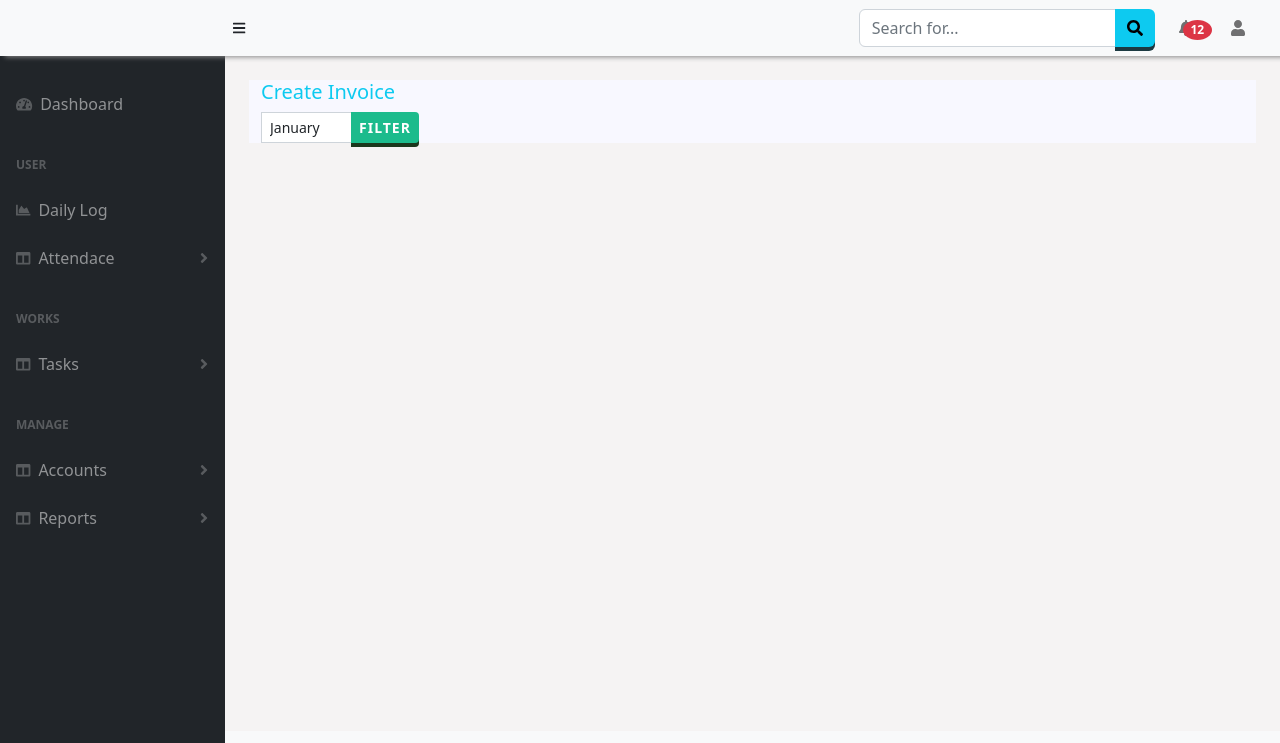
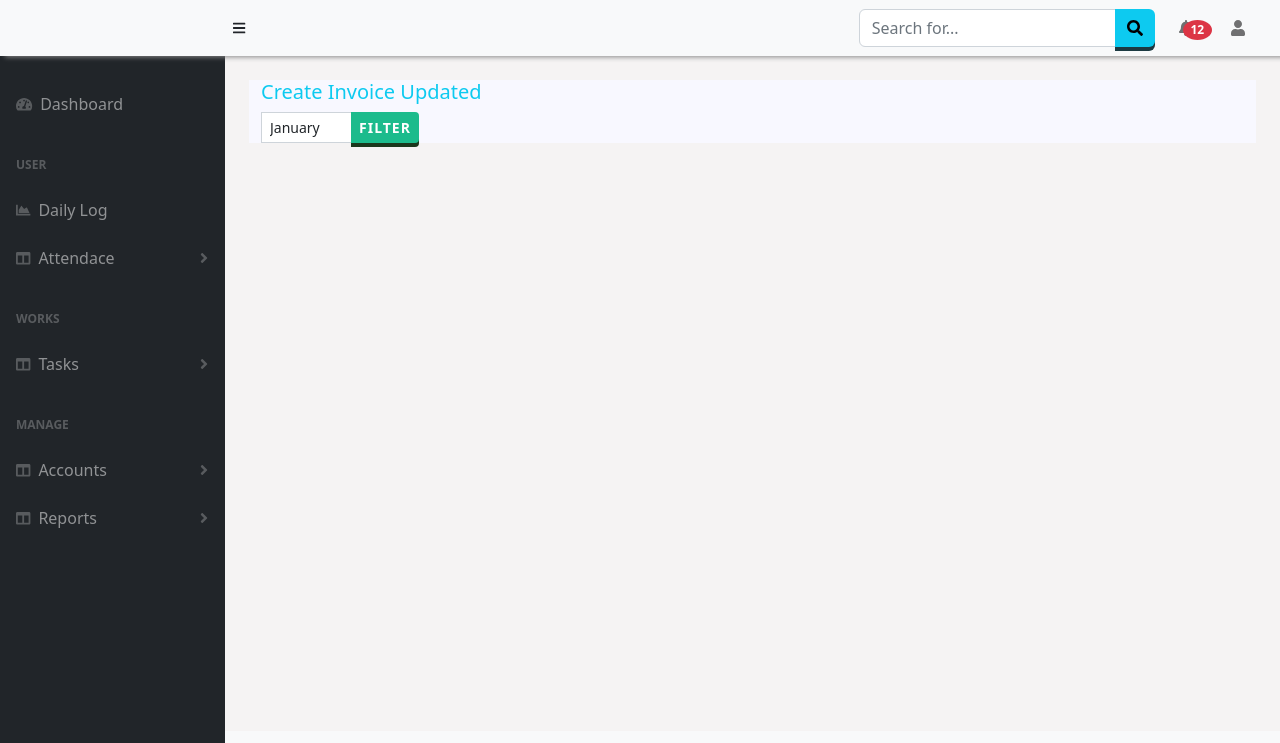
Before and after one commit to Anilraj031/Timesheet, a Django app: template TimeSheet/Manager/templates/Reports/invoice.html in a window 1280 px wide. Shown: the top 743 px of the page. Run offline with Django 4.2, Linux system fonts and the light colour scheme; the template is opened without the code that fills it: values that come from a table or form of the project are taken from there, others are empty; data comes from the database, SQL or seed files in the repository; both versions use the stored data as it was after the commit; some libraries are stand-ins or nearby versions.

Commit message:
text from pythonanywhere

```diff
--- a/TimeSheet/Manager/templates/Reports/invoice.html
+++ b/TimeSheet/Manager/templates/Reports/invoice.html
@@ -9,7 +9,7 @@
 
 <div class="container" style="background-color:GhostWhite !important;">
 
-	<h5 class="text-info">Create Invoice</h5>
+	<h5 class="text-info">Create Invoice Updated</h5>
 	<div class="btn-group btn-group-sm" role="group" aria-label="Small button group">
 		{% if manager == True %}
 		<select class="rounded-0 form-select form-select-sm" id="customer"   name="customers">
```
Also changed, not shown: TimeSheet/db.sqlite3.
